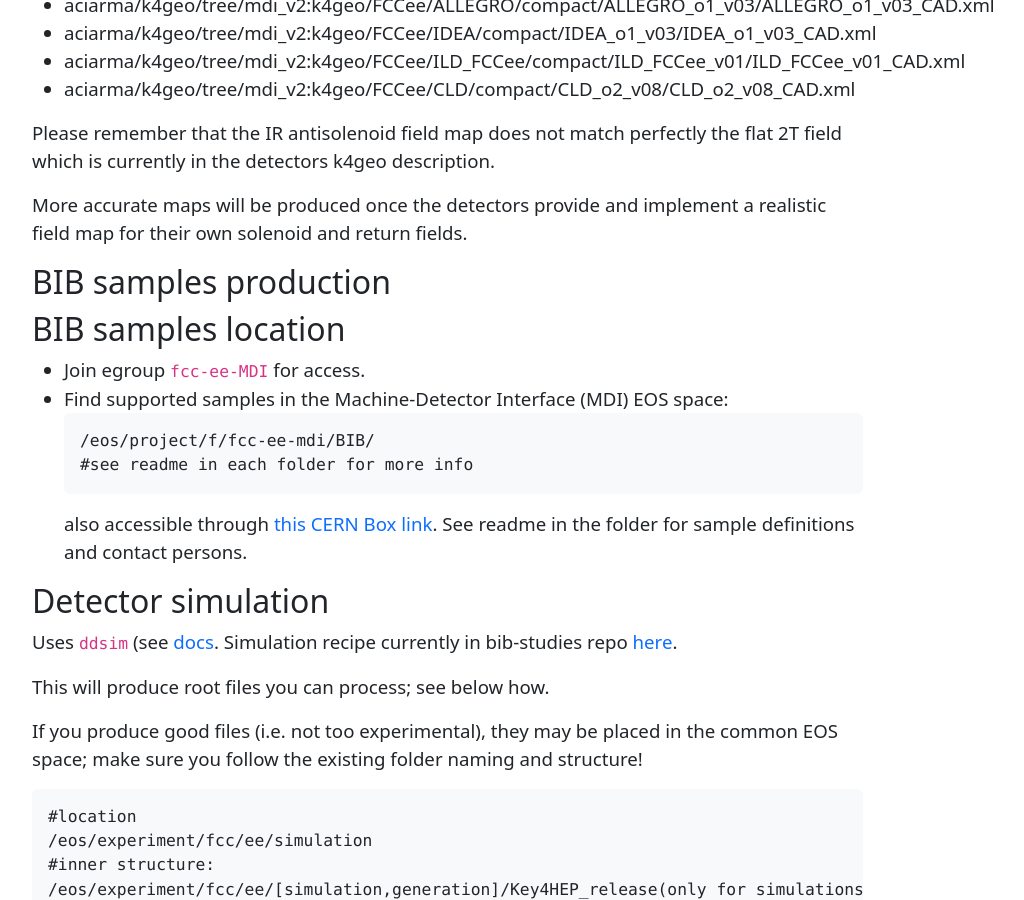
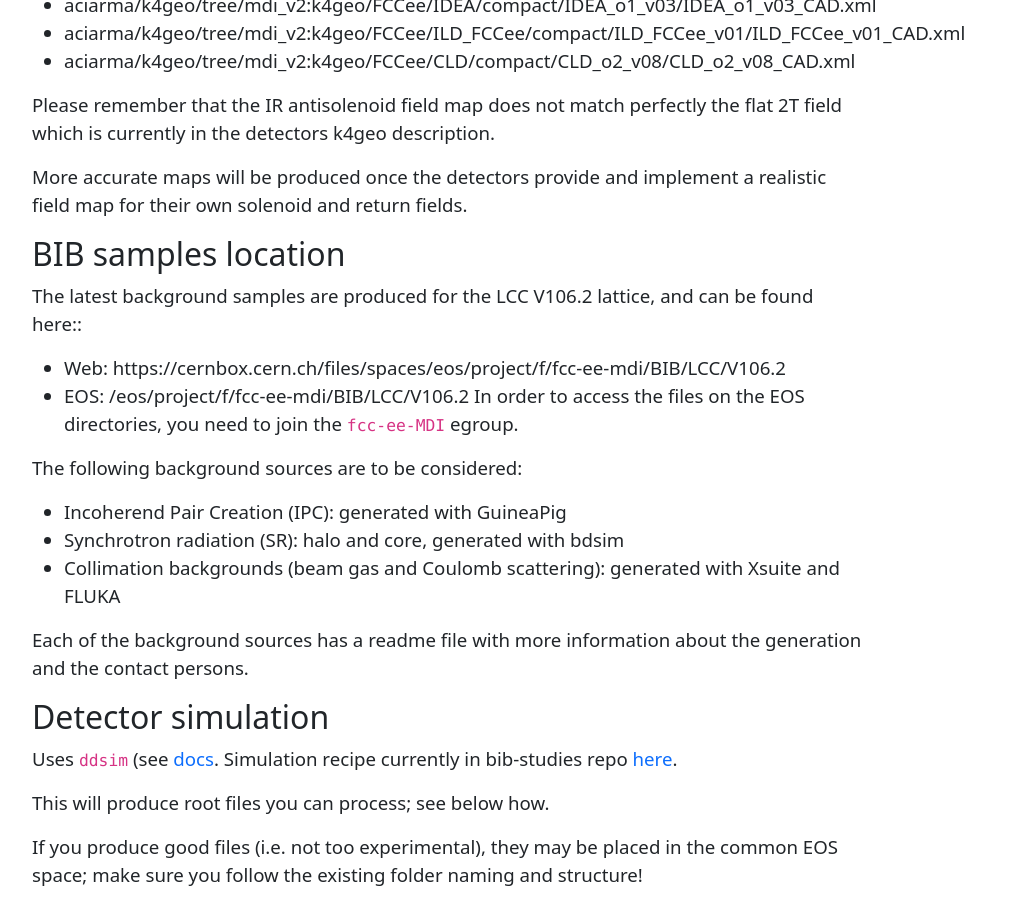
Before and after one commit to HEP-FCC/FCCSW, a Jekyll site: the page built from mdi/index.md, in a window 1280 px wide and 900 px high, scrolled down 2603 px. Shown: the whole window, without its empty margins (50-1074 px from the left). Built offline with Jekyll 4.4.1, drawn with Linux system fonts in a browser that asks for light colours; our own code applies the rules of GitHub Pages for plain Markdown files; some of the changed text lies outside the part shown.

Commit message:
Update BIB samples
Updated section headers and improved clarity on BIB samples location and background sources.

````diff
--- a/mdi/index.md
+++ b/mdi/index.md
@@ -18,9 +18,9 @@
 * This will become a table of contents (this text will be scrapped).
 {:toc}
 
-## mdi_v2
+## MDI geometry (mdi_v2)
 
-aciarma/k4geo/tree/ mdi_v2
+[aciarma/k4geo/tree/mdi_v2](https://github.com/aciarma/k4geo/tree/mdi_v2)
 
 Second iteration of the cryostat model. Details on [MDI#79](https://indico.cern.ch/event/1679641/).
 - Starts at 1400mm from IP Max radius 220mm Profile follows 100mrad
@@ -59,17 +59,21 @@
 
 More accurate maps will be produced once the detectors provide and implement a realistic field map for their own solenoid and return fields.
 
-## BIB samples production
 
 ## BIB samples location
 
-- Join egroup `fcc-ee-MDI` for access.
-- Find supported samples in the Machine-Detector Interface (MDI) EOS space:
-```sh
-/eos/project/f/fcc-ee-mdi/BIB/
-#see readme in each folder for more info
-```
-also accessible through [this CERN Box link](https://cernbox.cern.ch/files/spaces/eos/project/f/fcc-ee-mdi/BIB). See readme in the folder for sample definitions and contact persons.
+The latest background samples are produced for the LCC V106.2 lattice, and can be found here::
+- Web: https://cernbox.cern.ch/files/spaces/eos/project/f/fcc-ee-mdi/BIB/LCC/V106.2
+- EOS: /eos/project/f/fcc-ee-mdi/BIB/LCC/V106.2
+In order to access the files on the EOS directories, you need to join the `fcc-ee-MDI` egroup.
+
+The following background sources are to be considered:
+- Incoherend Pair Creation (IPC): generated with GuineaPig
+- Synchrotron radiation (SR): halo and core, generated with bdsim
+- Collimation backgrounds (beam gas and Coulomb scattering): generated with Xsuite and FLUKA
+
+Each of the background sources has a readme file with more information about the generation and the contact persons.
+
 
 ## Detector simulation
 
````
